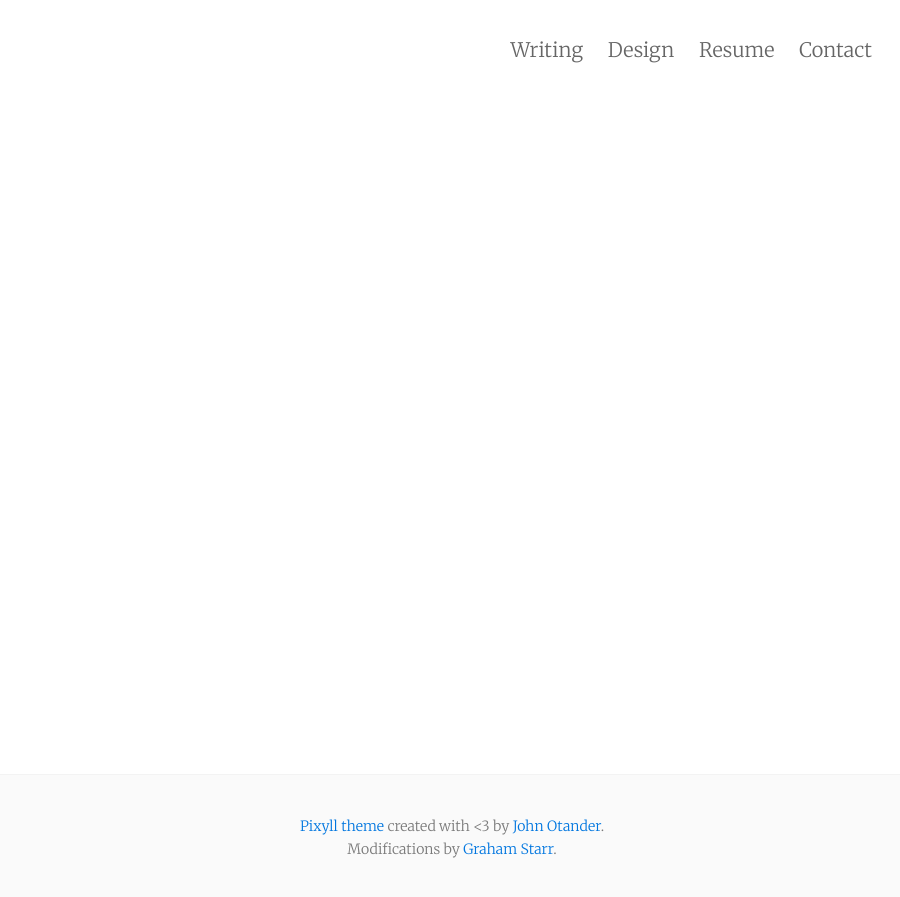
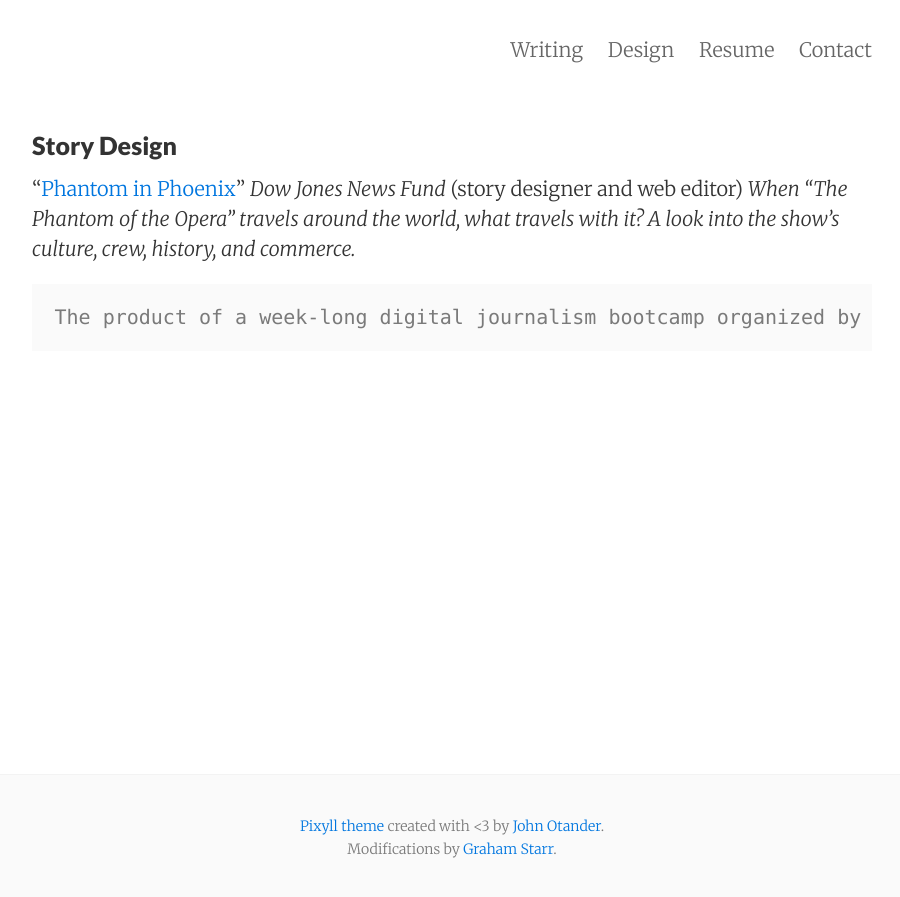
Before and after one commit to gstarr/gstarr.github.io, a Jekyll site: the page built from design.md, in a window 1280 px wide. Shown: the top 897 px of the page, without its empty margins (188-1088 px from the left). Built offline with Jekyll 4.4.1, drawn with Linux system fonts in a browser that asks for light colours.

Commit message:
Update design.md

````diff
--- a/design.md
+++ b/design.md
@@ -3,3 +3,11 @@
 title: Design
 permalink: /design/
 ---
+
+### Story Design
+
+"[Phantom in Phoenix](http://djnf.atavist.com/)" *Dow Jones News Fund* (story designer and web editor)
+*When "The Phantom of the Opera" travels around the world, what travels with it? A look into the show's culture, crew, history, and commerce.*
+```
+The product of a week-long digital journalism bootcamp organized by Dow Jones and the Walter Cronkite School of Journalism and Mass Communication at Arizona State University. In four days, 14 student journalists worked together to create and combine nine infographics, four audio podcasts, two videos, one audio slideshow, and four longform stories into one digitally integrated, multimedia project.
+```
````
